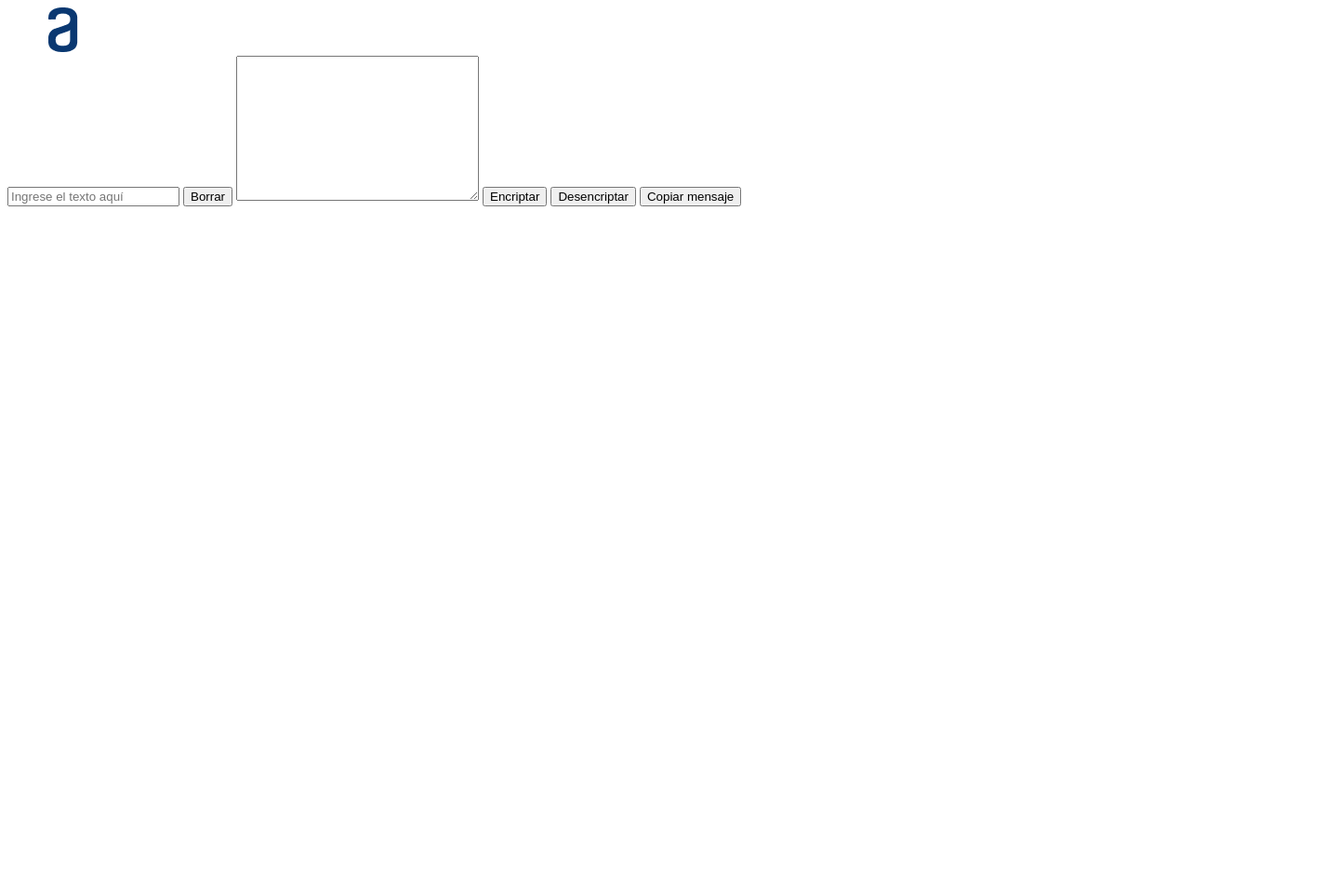
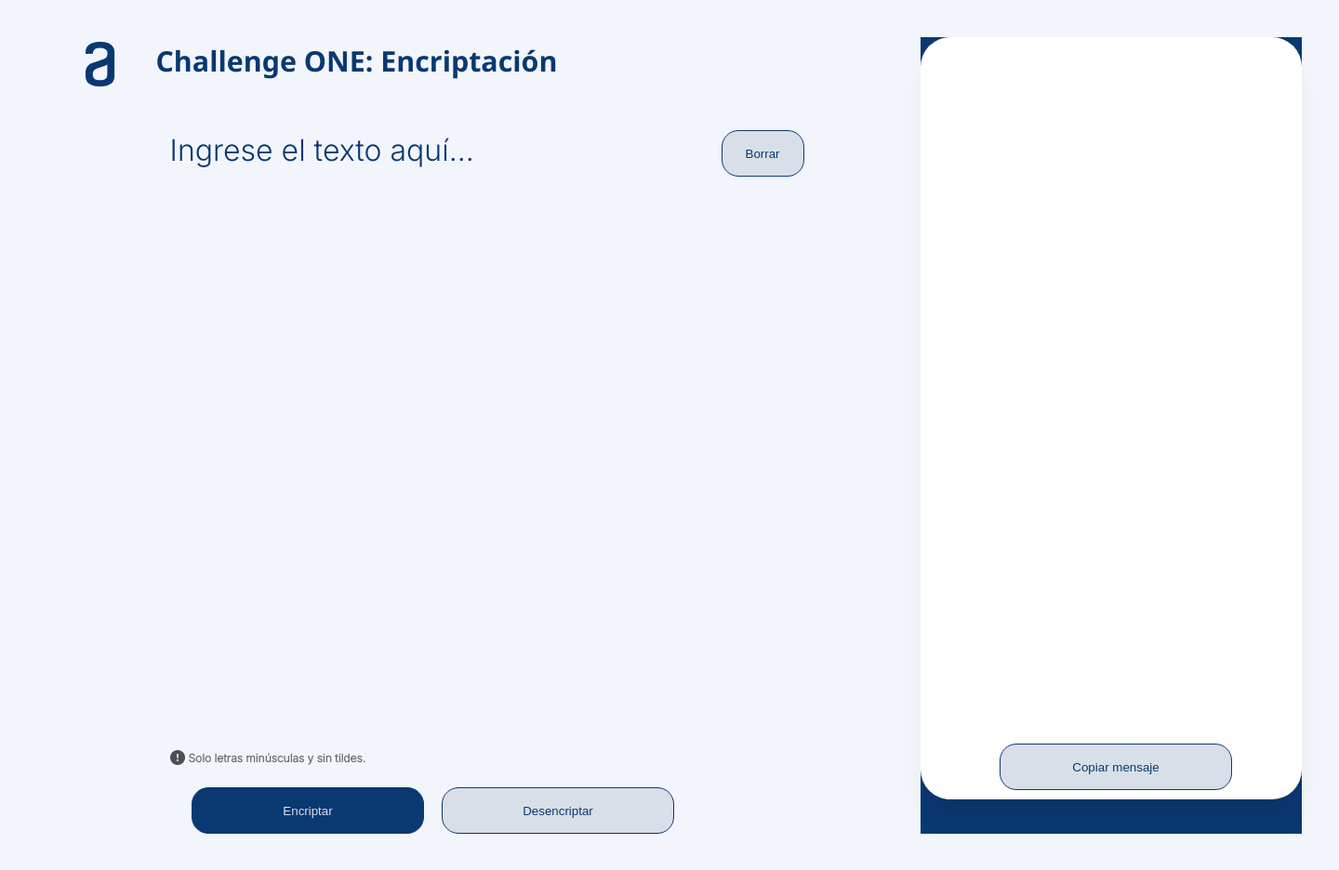
Before and after one commit to sadohu/Challenge-ONE, a plain HTML site: page index.html in a window 1280 px wide. Shown: the whole page at 93% size, 1440 px wide, since content can reach past the window. Before the commit the page ends 800 px from the top, so only its background shows below. Drawn offline with Linux system fonts and the light colour scheme.

Commit message:
Aplicando CSS: Titulo, cuerpo principal y mensaje de respuesta. Además de añadir archivos necesarios.

```diff
--- /dev/null
+++ b/css/reset.css
@@ -0,0 +1,48 @@
+/* http://meyerweb.com/eric/tools/css/reset/
+   v2.0 | 20110126
+   License: none (public domain)
+*/
+
+html, body, div, span, applet, object, iframe,
+h1, h2, h3, h4, h5, h6, p, blockquote, pre,
+a, abbr, acronym, address, big, cite, code,
+del, dfn, em, img, ins, kbd, q, s, samp,
+small, strike, strong, sub, sup, tt, var,
+b, u, i, center,
+dl, dt, dd, ol, ul, li,
+fieldset, form, label, legend,
+table, caption, tbody, tfoot, thead, tr, th, td,
+article, aside, canvas, details, embed,
+figure, figcaption, footer, header, hgroup,
+menu, nav, output, ruby, section, summary,
+time, mark, audio, video {
+	margin: 0;
+	padding: 0;
+	border: 0;
+	font-size: 100%;
+	font: inherit;
+	vertical-align: baseline;
+}
+/* HTML5 display-role reset for older browsers */
+article, aside, details, figcaption, figure,
+footer, header, hgroup, menu, nav, section {
+	display: block;
+}
+body {
+	line-height: 1;
+}
+ol, ul {
+	list-style: none;
+}
+blockquote, q {
+	quotes: none;
+}
+blockquote:before, blockquote:after,
+q:before, q:after {
+	content: '';
+	content: none;
+}
+table {
+	border-collapse: collapse;
+	border-spacing: 0;
+}
--- a/css/style.css
+++ b/css/style.css
@@ -0,0 +1,183 @@
+body{
+    background-color: #f3f5fc;
+    width: 1440px;
+    margin: 0px auto;
+}
+
+main{
+    display: flex;
+}
+
+button{
+    width: 250px;
+    height: 50px;
+    border-radius: 18px;
+    background-color: #0A3871;
+
+}
+
+/*Cuerpo Principal*/
+.principal{
+    width: 70%;
+}
+
+    /*Titulo*/
+.titulo-principal{
+    margin: 40px 0px 40px 5%;
+    width: 80%;
+    height: 60px;
+}
+
+.logo{
+    position: relative;
+    top: 5px;
+}
+
+.titulo{
+    margin: 0px auto;
+    font-family: 'Segoe UI', Tahoma, Geneva, Verdana, sans-serif;
+    font-weight: bolder;
+    color: #0A3871;
+    font-size: 1.9em;
+    position: relative;
+    top: -40px;
+    left: 120px;
+}
+
+    /*Cuerpo*/
+.cuerpo-principal{
+    margin: 40px 0px 40px 15%;
+    width: 80%;
+    /* background-color: red; */
+}
+
+.mensaje-principal{
+    width: 90%;
+    margin-left: 5%;
+    /* background-color: blue; */
+    position: relative;
+}
+
+.mensaje-principal textarea{
+    height: 650px;
+    width: 85%;
+    font-family: 'Inter', sans-serif;
+    font-weight: 400;
+    font-size: 32px;
+    resize: none;
+    border: none;
+    background-color: #f3f5fc;
+    color: #0A3871;
+}
+
+.mensaje-principal textarea::placeholder{
+    color: #0A3871;
+}
+
+.mensaje-principal textarea:focus{
+    outline: none;
+}
+
+.borrar{
+    position: absolute;
+    right: 0px;
+    top: 0px;
+    width: 13%;
+    background-color: #D8DFE8;
+    border: 1px solid #0A3871;
+    color: #0A3871;
+    transition: 250ms;
+}
+
+.borrar:hover{
+    background-color: #0a387181;
+    border: 1px solid #D8DFE8;
+    color: #fff;
+}
+
+.mensaje-advertencia{
+    height: 40px;
+}
+
+.mensaje-advertencia label{
+    font-family: 'Inter', sans-serif;
+    font-weight: 800;
+    font-size: 12px;
+    color: #495057;
+    opacity: 0.8;
+}
+.mensaje-advertencia img{
+    vertical-align: bottom;
+    margin-left: 40px;
+    margin-top: 10px;
+}
+
+    /*Botones del Cuerpo*/
+.botones-accion{
+    /* background-color: green; */
+    width: 85%;
+    margin: 10px 0px 10px 0px;
+    text-align: center;
+}
+
+#encriptar{
+    margin-right: 15px;
+    background-color: #0A3871;
+    border: 1px solid #0A3871;
+    color: #D8DFE8;
+}
+
+#desencriptar{
+    background-color: #D8DFE8;
+    border: 1px solid #0A3871;
+    color: #0A3871;
+}
+
+
+/*Mensaje resultante*/
+.mensaje{
+    width: 30%;
+    background-color: #0A3871;
+    margin: 40px;
+    position: relative;
+}
+
+.mensaje textarea{
+    height: 800px;
+    width: 370px;
+    font-family: 'Inter', sans-serif;
+    font-weight: 400;
+    font-size: 24px;
+    resize: none;
+    border: none;
+    background-color: #fff;
+    box-shadow: 0px 24px 32px -8px rgba(0, 0, 0, 0.08);
+    border-radius: 32px;
+    color: #495057;
+    padding: 10px 20px 10px 20px;
+}
+
+.mensaje textarea::placeholder{
+    color: #0A3871;
+}
+
+.mensaje textarea:focus{
+    outline: none;
+}
+
+.mensaje button{
+    position: absolute;
+    left: 85px;
+    top: 760px;
+}
+
+
+
+
+
+
+#copiar{
+    background-color: #D8DFE8;
+    border: 1px solid #0A3871;
+    color: #0A3871;
+}
--- a/index.html
+++ b/index.html
@@ -1,24 +1,52 @@
 <!DOCTYPE html>
-<html lang="en">
+<html lang="es-ES">
 <head>
     <meta charset="UTF-8">
     <meta http-equiv="X-UA-Compatible" content="IE=edge">
     <meta name="viewport" content="width=device-width, initial-scale=1.0">
+    <link rel="stylesheet" href="css/reset.css">
+    <link rel="stylesheet" href="css/style.css">
+    <link rel="preconnect" href="https://fonts.googleapis.com">
+    <link rel="preconnect" href="https://fonts.gstatic.com" crossorigin>
+    <link href="https://fonts.googleapis.com/css2?family=Inter:wght@300&display=swap" rel="stylesheet">
     <title>Encriptador - Challenge ONE</title>
 </head>
 <body>
-    <header>
-        <img src="img/Logo.png" alt="">
-    </header>
+    <main>
+        <section class="principal">
+            <div class="titulo-principal">
+                <img class="logo" src="img/Logo.png" alt="Logo de Alura Latam">
+                <h1 class="titulo">Challenge ONE: Encriptación</h1>
+            </div>
 
-    <main>
-        <input id="msg" type="text" pattern="[a-z\s]+" placeholder="Ingrese el texto aquí">
-        <button id="borrar" type="button">Borrar</button>
-        <textarea name="" id="result" cols="30" rows="10"></textarea>
-        <button id="encriptar" type="button">Encriptar</button>
-        <button id="desencriptar" type="button">Desencriptar</button>
-        <button id="copiar" type="button">Copiar mensaje</button>
+            <div class="cuerpo-principal">
+                <div class="mensaje-principal">
+                    <textarea name="" id="msg" cols="30" rows="60" placeholder="Ingrese el texto aquí..."></textarea>
+                    <div>
+                        <button id="borrar" class="borrar" type="button">Borrar</button>
+                    </div>
+                    <!-- <input id="msg" type="text" > -->
+                </div>
 
+                <div class="mensaje-advertencia">
+                    <img src="img/Advertencia.png" alt="">
+                    <label for="">Solo letras minúsculas y sin tildes.</label>
+                </div>
+
+                <div class="botones-accion">
+                    <button id="encriptar" type="button">Encriptar</button>
+                    <button id="desencriptar" type="button">Desencriptar</button>
+                </div>
+            </div>
+        </section>
+
+        <section class="mensaje">
+            <textarea name="" id="result" cols="30" rows="60"></textarea>
+            <div>
+                <button id="copiar" type="button">Copiar mensaje</button>
+            </div>
+
+        </section>
     </main>
 
     <footer>
--- a/js/encriptar.js
+++ b/js/encriptar.js
@@ -10,9 +10,7 @@ function copiarMsg(){
 
 function validarFormato(msg){
     let formato = /^[a-z\s]+$/;
-    console.log(msg);
     let arrayValido = msg.match(formato);
-    console.log(arrayValido);
     if(arrayValido != null)
         return true;
     else
@@ -26,9 +24,7 @@ function validarFormato(msg){
 }
 
 function accion(evento){
-    //console.log(evento);
-    let msg = "";
-    msg = document.querySelector("#msg").value;
+    let msg = document.querySelector("#msg").value;
     let validacion = validarFormato(msg);
     if(validacion){
         let res = "";
@@ -41,6 +37,7 @@ function accion(evento){
         limpiar();
     }else{
         console.log("Error formato erróneo");
+        limpiar();
     }
 }
 
```
Also changed, not shown: img/Advertencia.png (added).
